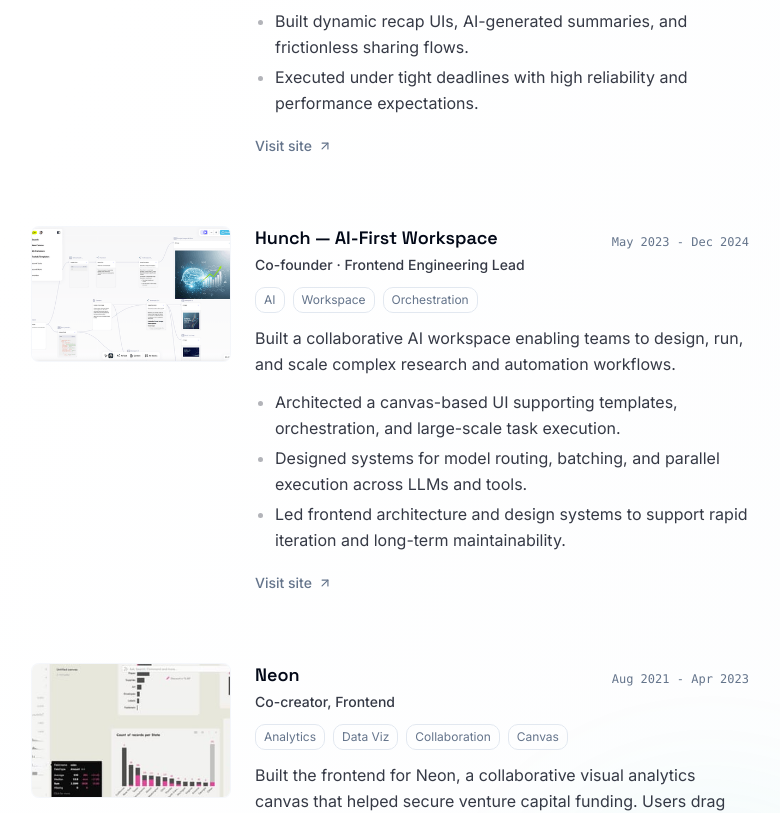
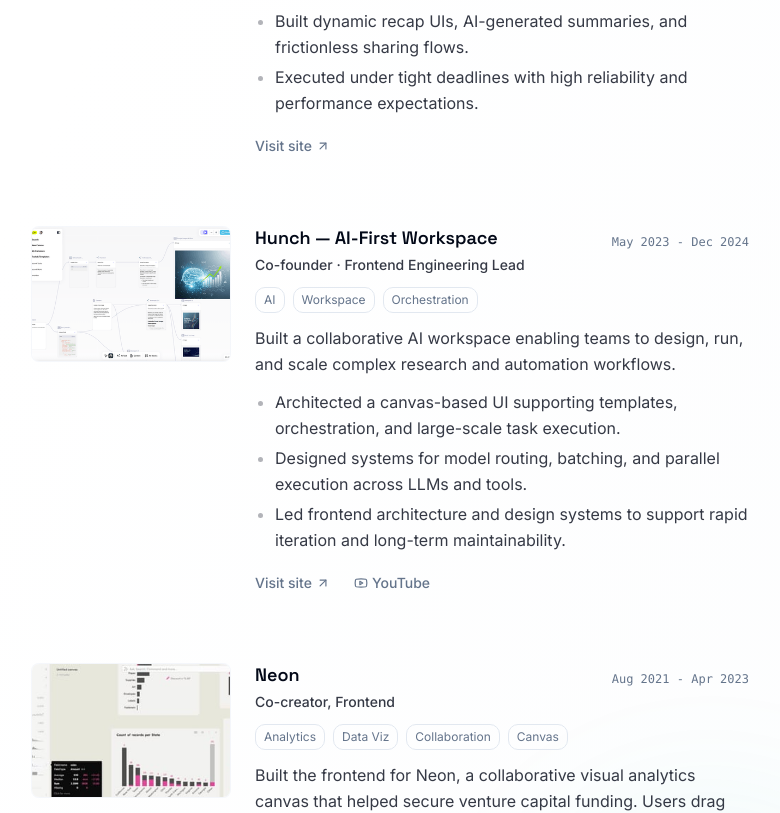
Before and after one commit to aleib/profile, a React (Vite) app: page /work in a window 1280 px wide. Shown: the part 1580-2393 px from the top of the page, without its empty margins (474-1254 px from the left). Built offline with nearby package versions, Linux system fonts and the light colour scheme; the HTML template or start-up script is replaced by a standard one.

Commit message:
update linkes

```diff
--- a/src/components/sections/Experience.tsx
+++ b/src/components/sections/Experience.tsx
@@ -25,7 +25,7 @@
     company: "Hunch",
     role: "Co-founder",
     period: "2021 - 2025",
-    url: "https://hunch.tools/",
+    url: "https://www.linkedin.com/company/hunchtools",
     summary:
       "Co-founded Hunch, a venture-backed startup that provides AI-powered tools for teams — model orchestration, templates, and batch execution. Led product and engineering; designed the core canvas and parallel execution system.",
     current: false,
--- a/src/components/sections/Portfolio.tsx
+++ b/src/components/sections/Portfolio.tsx
@@ -46,7 +46,7 @@
     name: "Hunch",
     description:
       "AI workspace and execution system. Model orchestration, structured templates, and execution primitives for complex research, writing, and product workflows.",
-    url: "https://hunch.tools/",
+    url: "https://app.hunch.tools/",
     tags: ["AI", "Workspace", "Orchestration"],
     period: "2023 – 2024",
   },
--- a/src/components/sections/work/WorkProjectsList.tsx
+++ b/src/components/sections/work/WorkProjectsList.tsx
@@ -1,7 +1,7 @@
 import type { WorkProject } from "@/data/work";
 import { cn, getResponsiveSrcset } from "@/lib/utils";
 import { motion } from "framer-motion";
-import { ArrowUpRight, Play } from "lucide-react";
+import { ArrowUpRight, Play, Youtube } from "lucide-react";
 
 type WorkProjectsListProps = {
   projects: WorkProject[];
@@ -131,11 +131,12 @@
                     ) : null}
                   </div>
 
+                  <div className="flex flex-wrap items-center gap-x-6 gap-y-1 mt-4">
                     <a
                       href={project.url}
                       target="_blank"
                       rel="noopener noreferrer"
-                    className="inline-flex items-center gap-1.5 text-sm font-medium py-1 mt-4 text-muted-foreground group-hover:text-primary transition-colors hover:underline"
+                      className="inline-flex items-center gap-1 text-sm font-medium py-1 text-muted-foreground group-hover:text-primary transition-colors hover:underline"
                     >
                       {project.isVideo ? (
                         <>
@@ -149,6 +150,18 @@
                         </>
                       )}
                     </a>
+                    {project.youtubeUrl ? (
+                      <a
+                        href={project.youtubeUrl}
+                        target="_blank"
+                        rel="noopener noreferrer"
+                        className="inline-flex items-center gap-1 text-sm font-medium py-1 text-muted-foreground group-hover:text-primary transition-colors hover:underline"
+                      >
+                        <Youtube className="w-3.5 h-3.5" />
+                        YouTube
+                      </a>
+                    ) : null}
+                  </div>
                 </div>
               </div>
             </div>
--- a/src/data/work.ts
+++ b/src/data/work.ts
@@ -9,6 +9,7 @@
    */
   moreInfo?: string | readonly string[];
   url: string;
+  youtubeUrl?: string;
   tags: string[];
   period: string;
   highlight?: string;
@@ -107,7 +108,7 @@
   },
   {
     name: "Hunch — AI-First Workspace",
-    nameLink: "https://hunch.tools/",
+    nameLink: "https://app.hunch.tools/",
     description:
       "Built a collaborative AI workspace enabling teams to design, run, and scale complex research and automation workflows.",
     moreInfo: [
@@ -115,7 +116,8 @@
       "Designed systems for model routing, batching, and parallel execution across LLMs and tools.",
       "Led frontend architecture and design systems to support rapid iteration and long-term maintainability.",
     ],
-    url: "https://hunch.tools/",
+    url: "https://app.hunch.tools/",
+    youtubeUrl: "https://www.youtube.com/@HunchTools",
     tags: ["AI", "Workspace", "Orchestration"],
     period: "May 2023 - Dec 2024",
     role: "Co-founder · Frontend Engineering Lead",
--- a/src/pages/ExperiencePage.tsx
+++ b/src/pages/ExperiencePage.tsx
@@ -38,7 +38,7 @@
     company: "Hunch",
     role: "Co-founder",
     period: "Aug 2021 – Present",
-    url: "https://hunch.tools/",
+    url: "https://www.linkedin.com/company/hunchtools",
     icon: BrainCog,
     description: [
       "Venture-backed AI platform for teams",
@@ -62,7 +62,7 @@
     company: "Cape Networks",
     role: "Frontend Lead",
     period: "Mar 2016 – Apr 2018",
-    url: "https://www.arubanetworks.com/",
+    url: "https://www.linkedin.com/company/cape-networks/",
     icon: Wifi,
     description: [
       "Cape is now a Hewlett Packard Enterprise company (Aruba)",
```
Also changed, not shown: public/favicon.svg. Lines whose indentation alone changed are shown as unchanged.
